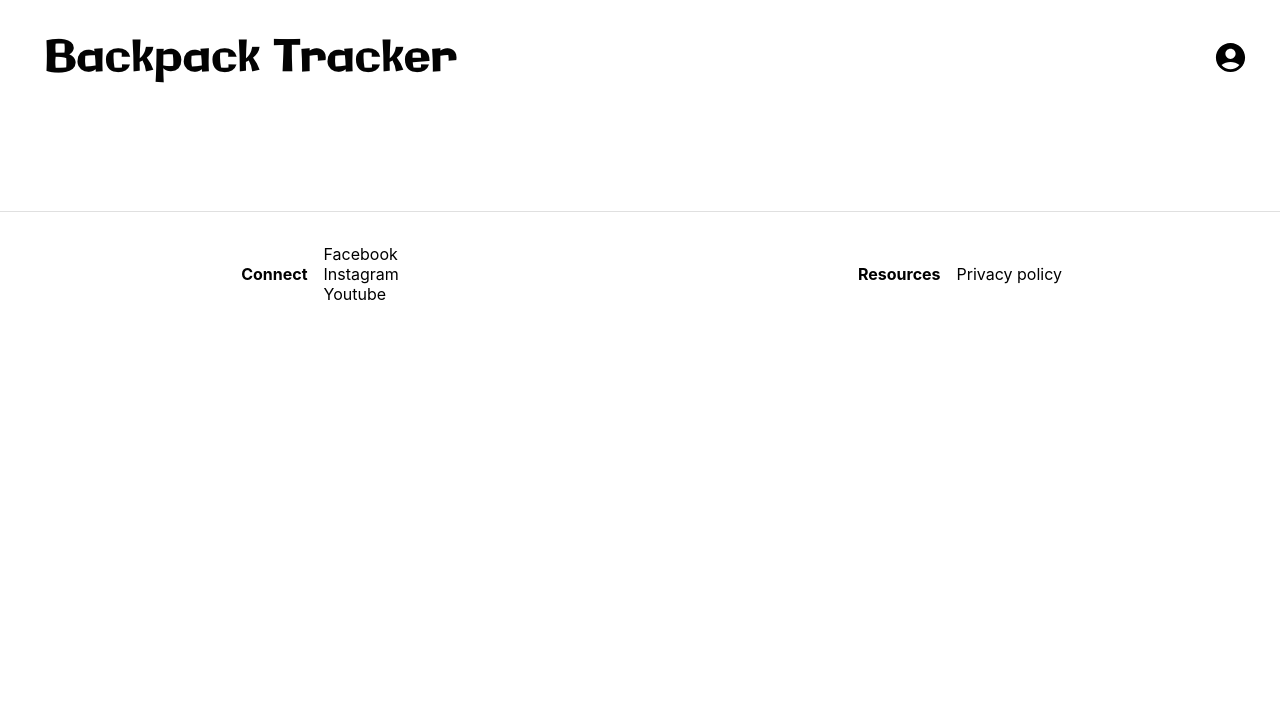
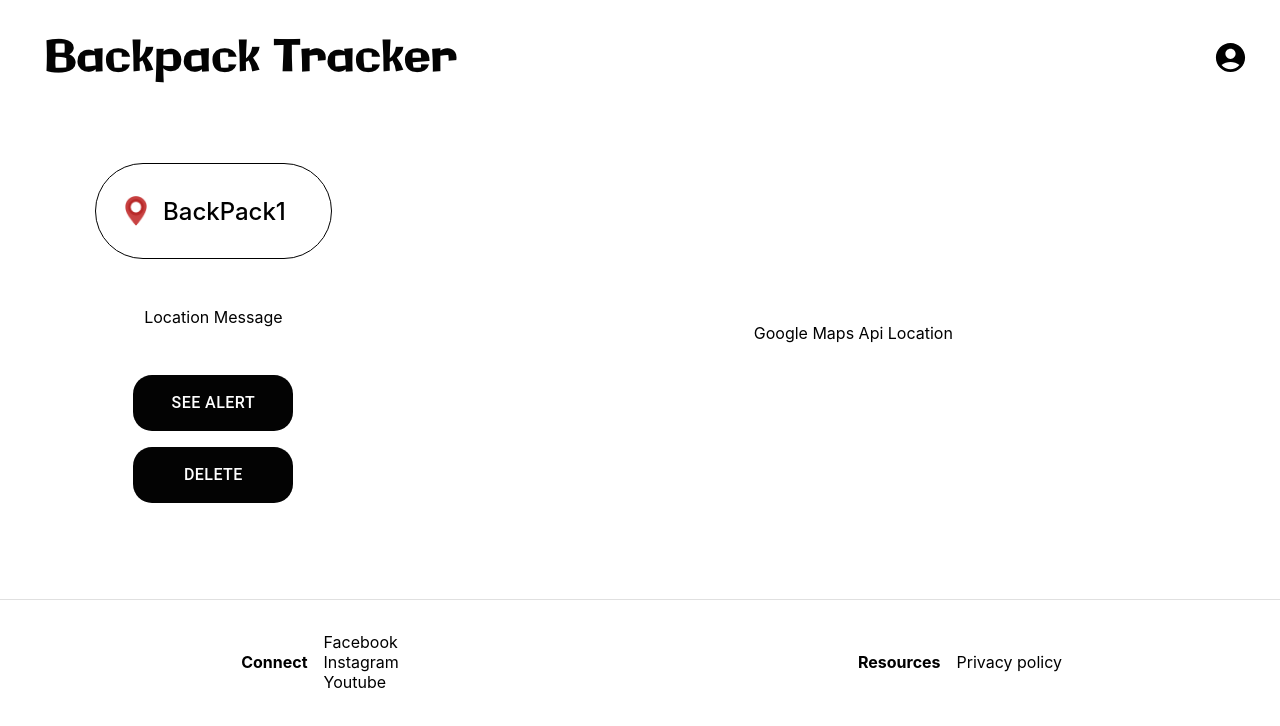
Before and after one commit to MunteanAndra/BackpackTracker, a React (Create React App) app: page /ShowLocation in a window 1280 px wide. Shown: the top 726 px of the page. Built offline with nearby package versions, Linux system fonts and the light colour scheme.

Commit message:
added page to see location on map and linked items to it

```diff
--- a/src/App.js
+++ b/src/App.js
@@ -6,6 +6,7 @@ import {Footer} from "./UI/Components/Footer";
 import {SignUp} from "./UI/Pages/SignUp";
 import {AuthenticatedApp} from "./UI/Components/AuthenticatedApp";
 import {AddItem} from "./UI/Pages/AddItem";
+import {ShowLocation} from "./UI/Pages/ShowLocation";
 
 const App = () => {
 
@@ -28,6 +29,9 @@ const App = () => {
                 <Route path="/AddItem"
                        element={<AddItem/>}
                 />
+                <Route path="/ShowLocation"
+                       element={<ShowLocation/>}
+                />
             </Routes>
             <Footer/>
         </div>
--- a/src/UI/Components/AuthenticatedApp.js
+++ b/src/UI/Components/AuthenticatedApp.js
@@ -8,9 +8,14 @@ import {useNavigate} from "react-router-dom";
 export const AuthenticatedApp = () => {
 
     let navigateToAddItem = useNavigate();
+    let navigateToShowLocation = useNavigate();
 
     const handleAddItem = () => {
         navigateToAddItem('/AddItem');
+    }
+
+    const handleShowLocation = () => {
+        navigateToShowLocation('/ShowLocation');
     }
 
     return(
@@ -44,7 +49,7 @@ export const AuthenticatedApp = () => {
                 <Box border={1} style={{ display: 'flex', flexDirection: 'row', alignItems: 'center', justifyContent: 'center', padding: '3rem', width: '40%' }}>
                     <img src={pinIcon} alt="PinIcon" width="10%"/>
                     <div style={{padding: '0rem 3rem', fontSize: '1.5rem', fontWeight: '500'}} >BackPack1</div>
-                    <BlackButton>
+                    <BlackButton onClick={handleShowLocation}>
                         Show on Map
                     </BlackButton>
                 </Box>
--- a/src/UI/Pages/AddItem.js
+++ b/src/UI/Pages/AddItem.js
@@ -1,8 +1,16 @@
 import {Box, Divider, Grid, TextField} from "@mui/material";
 import {BlackButton} from "../Components/CustomButtons/BlackButton";
 import pinIcon from "../../images/pinIcon.png";
+import {useNavigate} from "react-router-dom";
 
 export const AddItem = () => {
+
+    let navigateToShowLocation = useNavigate();
+
+    const handleShowLocation = () => {
+        navigateToShowLocation('/ShowLocation');
+    }
+
     return (
         <>
             <Grid container>
@@ -28,9 +36,14 @@ export const AddItem = () => {
                     >
                         <img src={pinIcon} alt="PinIcon" width="10%"/>
                         <div style={{padding: '0rem 3rem', fontSize: '1.5rem', fontWeight: '500'}}>BackPack1</div>
-                        <BlackButton>
-                            Show on Map
-                        </BlackButton>
+                        <div>
+                            <BlackButton onClick={handleShowLocation}>
+                                Show on Map
+                            </BlackButton>
+                            <BlackButton style={{ marginTop: '0.5rem' }}>
+                                Delete
+                            </BlackButton>
+                        </div>
                     </Box>
                 </Grid>
                 <Grid item xs={1}>
--- /dev/null
+++ b/src/UI/Pages/ShowLocation.js
@@ -0,0 +1,78 @@
+import {Box, Grid} from "@mui/material";
+import pinIcon from "../../images/pinIcon.png";
+import {BlackButton} from "../Components/CustomButtons/BlackButton";
+
+export const ShowLocation = () => {
+    return (
+        <Grid container>
+            <Grid item xs={4}>
+                <Grid item
+                      xs={12}
+                      style={{
+                          display: 'flex',
+                          flexDirection: 'column',
+                          alignItems: 'center',
+                          justifyContent: 'center',
+                          paddingTop: '3rem',
+                      }}
+                >
+                    <Box border={1} style={{
+                        display: 'flex',
+                        flexDirection: 'row',
+                        alignItems: 'center',
+                        justifyContent: 'center',
+                        padding: '2rem',
+                        width: '40%',
+                        borderRadius: '4rem'
+                    }}>
+                        <img src={pinIcon} alt="PinIcon" width="13%"/>
+                        <div style={{padding: '0rem 1rem', fontSize: '1.5rem', fontWeight: '500'}}>BackPack1</div>
+                    </Box>
+                </Grid>
+                <Grid item
+                      xs={12}
+                      style={{
+                          display: 'flex',
+                          flexDirection: 'column',
+                          alignItems: 'center',
+                          justifyContent: 'center',
+                          paddingTop: '3rem',
+                      }}
+                >
+                    <div>
+                        Location Message
+                    </div>
+                </Grid>
+                <Grid item
+                      xs={12}
+                      style={{
+                          display: 'flex',
+                          flexDirection: 'column',
+                          alignItems: 'center',
+                          justifyContent: 'center',
+                          paddingTop: '3rem',
+                      }}
+                >
+                    <BlackButton>
+                        See Alert
+                    </BlackButton>
+                    <BlackButton style={{marginTop: '1rem'}}>
+                        Delete
+                    </BlackButton>
+                </Grid>
+            </Grid>
+            <Grid item
+                  xs={8}
+                  style={{
+                      display: 'flex',
+                      flexDirection: 'column',
+                      alignItems: 'center',
+                      justifyContent: 'center',
+                      paddingTop: '3rem',
+                  }}
+            >
+                Google Maps Api Location
+            </Grid>
+        </Grid>
+    );
+};
```
